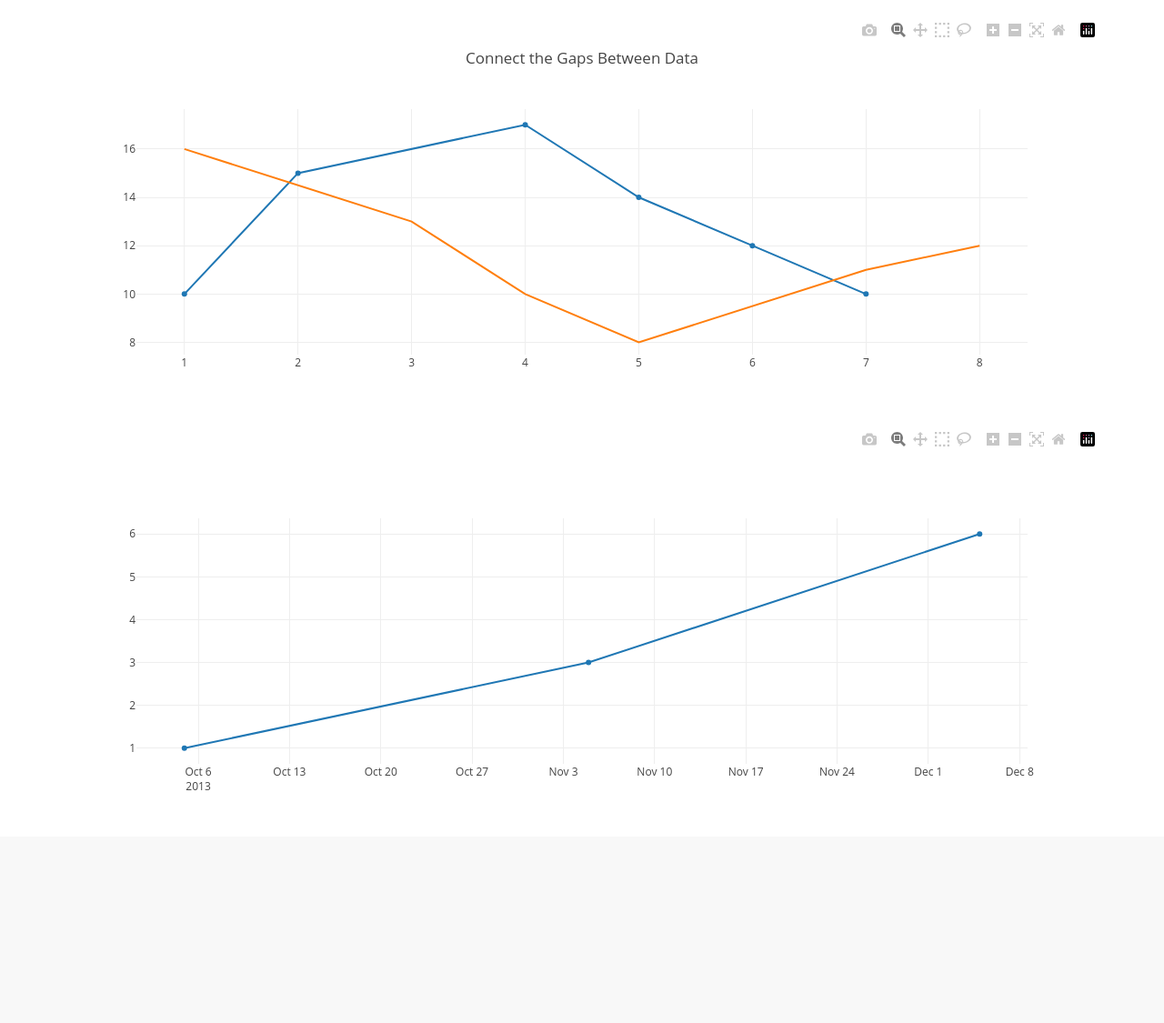
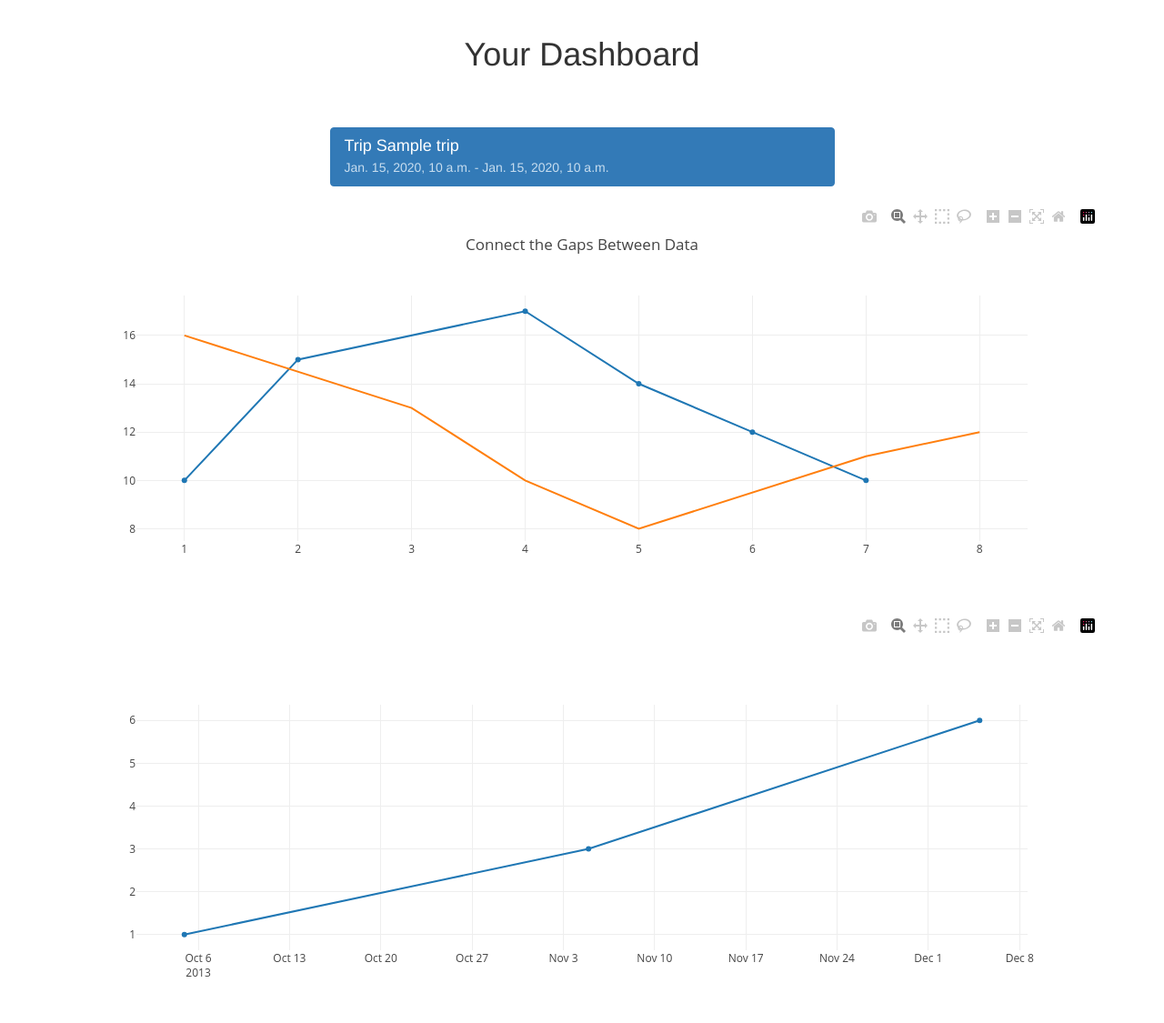
Before and after one commit to simonhossainkhan/canbus, a Django app: template canbus/templates/index.html in a window 1280 px wide. Shown: the part 51-1176 px from the top of the page at 91% size. Before the commit the page ends 920 px from the top, so only its background shows below. Run offline with Django 3.2, Linux system fonts and the light colour scheme; the template is opened without the code that fills it: values that come from a table or form of the project are taken from there, others are empty; tables that the repository leaves empty hold one stand-in row (values such as "Sample post"); parts of the project's set-up code (start-up, migrations or seed data) failed here and were passed over; some libraries are stand-ins or nearby versions.

Commit message:
Added dynamic trip data

```diff
--- /dev/null
+++ b/canbus/templates/base.html
@@ -0,0 +1,80 @@
+<!DOCTYPE html>
+<html lang="en">
+<head>
+    <meta charset="UTF-8">
+    <title>Canbus Service</title>
+
+    <link rel="stylesheet" type="text/css" href="https://maxcdn.bootstrapcdn.com/bootstrap/3.3.7/css/bootstrap.min.css">
+
+</head>
+<body>
+<!-- Static navbar -->
+<nav class="navbar navbar-default navbar-static-top">
+    <div class="container">
+        <div class="navbar-header">
+            <button type="button" class="navbar-toggle collapsed" data-toggle="collapse" data-target="#navbar" aria-expanded="false" aria-controls="navbar">
+                <span class="sr-only">Toggle navigation</span>
+                <span class="icon-bar"></span>
+                <span class="icon-bar"></span>
+                <span class="icon-bar"></span>
+            </button>
+            <a class="navbar-brand" href="#">CANBUS - 525</a>
+        </div>
+        <div id="navbar" class="navbar-collapse collapse">
+            <ul class="nav navbar-nav navbar-right">
+                <li><a href="#about">GitHub</a></li>
+                <li><a href="#contact">Example Request</a></li>
+            </ul>
+        </div><!--/.nav-collapse -->
+    </div>
+</nav>
+
+    {% block content %}
+
+    {% endblock %}
+
+</body>
+</html>
+
+{% load static %}
+
+<script src="https://cdn.plot.ly/plotly-latest.min.js"></script>
+<script src="https://code.jquery.com/jquery-2.2.4.min.js" integrity="sha256-BbhdlvQf/xTY9gja0Dq3HiwQF8LaCRTXxZKRutelT44=" crossorigin="anonymous"></script>
+<script src="https://maxcdn.bootstrapcdn.com/bootstrap/3.3.7/js/bootstrap.min.js"></script>
+<script src="{% static '/js/generateChart.js' %}"></script>
+
+<script>
+    var trace1 = {
+      x: [1, 2, 3, 4, 5, 6, 7, 8],
+      y: [10, 15, null, 17, 14, 12, 10, null, 15],
+      mode: 'lines+markers',
+      connectgaps: true
+    };
+
+    var trace2 = {
+      x: [1, 2, 3, 4, 5, 6, 7, 8],
+      y: [16, null, 13, 10, 8, null, 11, 12],
+      mode: 'lines',
+      connectgaps: true
+    };
+
+    var data = [trace1, trace2];
+
+    var layout = {
+      title: 'Connect the Gaps Between Data',
+      showlegend: false
+    };
+
+    Plotly.newPlot('myDiv', data, layout);
+
+
+    var data = [
+      {
+        x: ['2013-10-04 22:23:00', '2013-11-04 22:23:00', '2013-12-04 22:23:00'],
+        y: [1, 3, 6],
+        type: 'scatter'
+      }
+    ];
+
+    Plotly.newPlot('timeDiv', data);
+</script>
--- a/canbus/templates/index.html
+++ b/canbus/templates/index.html
@@ -1,34 +1,31 @@
-<!DOCTYPE html>
-<html lang="en">
-<head>
-    <meta charset="UTF-8">
-    <title>Canbus Service</title>
+{% extends "base.html" %}
 
-    <link rel="stylesheet" type="text/css" href="https://maxcdn.bootstrapcdn.com/bootstrap/3.3.7/css/bootstrap.min.css">
+{% block content %}
 
-</head>
-<body>
-    <!-- Static navbar -->
-    <nav class="navbar navbar-default navbar-static-top">
-        <div class="container">
-            <div class="navbar-header">
-                <button type="button" class="navbar-toggle collapsed" data-toggle="collapse" data-target="#navbar" aria-expanded="false" aria-controls="navbar">
-                    <span class="sr-only">Toggle navigation</span>
-                    <span class="icon-bar"></span>
-                    <span class="icon-bar"></span>
-                    <span class="icon-bar"></span>
-                </button>
-                <a class="navbar-brand" href="#">CANBUS - 525</a>
+    <div class="container">
+        <div class="row">
+            <div class="col-xs-12">
+                <h1 style="text-align:center;">Your Dashboard</h1>
             </div>
-            <div id="navbar" class="navbar-collapse collapse">
-                <ul class="nav navbar-nav navbar-right">
-                    <li><a href="#about">GitHub</a></li>
-                    <li><a href="#contact">Example Request</a></li>
-                </ul>
-            </div><!--/.nav-collapse -->
         </div>
-    </nav>
+    </div>
 
+    <div style="padding-top:50px;"></div>
+
+    <div class="container">
+        <div class="row">
+            <div class="col-xs-6 col-xs-offset-3">
+                <div class="list-group">
+                    {% for item in trips %}
+                        <a href="#" class="list-group-item {% if forloop.counter == 1 %} active {% endif %}">
+                            <h4 class="list-group-item-heading">Trip {{item.name}}</h4>
+                            <p class="list-group-item-text">{{item.start_time}} - {{item.end_time}}</p>
+                        </a>
+                    {% endfor %}
+                </div>
+            </div>
+        </div>
+    </div>
 
     <div class="container">
         <div class="row">
@@ -45,48 +42,4 @@
         </div>
     </div>
 
-</body>
-</html>
-
-{% load static %}
-
-<script src="https://cdn.plot.ly/plotly-latest.min.js"></script>
-<script src="https://code.jquery.com/jquery-2.2.4.min.js" integrity="sha256-BbhdlvQf/xTY9gja0Dq3HiwQF8LaCRTXxZKRutelT44=" crossorigin="anonymous"></script>
-<script src="https://maxcdn.bootstrapcdn.com/bootstrap/3.3.7/js/bootstrap.min.js"></script>
-<script src="{% static '/js/generateChart.js' %}"></script>
-
-<script>
-    var trace1 = {
-      x: [1, 2, 3, 4, 5, 6, 7, 8],
-      y: [10, 15, null, 17, 14, 12, 10, null, 15],
-      mode: 'lines+markers',
-      connectgaps: true
-    };
-
-    var trace2 = {
-      x: [1, 2, 3, 4, 5, 6, 7, 8],
-      y: [16, null, 13, 10, 8, null, 11, 12],
-      mode: 'lines',
-      connectgaps: true
-    };
-
-    var data = [trace1, trace2];
-
-    var layout = {
-      title: 'Connect the Gaps Between Data',
-      showlegend: false
-    };
-
-    Plotly.newPlot('myDiv', data, layout);
-
-
-    var data = [
-      {
-        x: ['2013-10-04 22:23:00', '2013-11-04 22:23:00', '2013-12-04 22:23:00'],
-        y: [1, 3, 6],
-        type: 'scatter'
-      }
-    ];
-
-    Plotly.newPlot('timeDiv', data);
-</script>
+{% endblock %}
--- a/canbus/urls.py
+++ b/canbus/urls.py
@@ -15,9 +15,8 @@ Including another URLconf
 """
 from django.conf.urls import url, include
 from django.contrib import admin
-from django.views.generic import TemplateView
 
-from service.views import TripsInformationList, TripsList, SaveLogFile
+from service.views import TripsInformationList, TripsList, SaveLogFile, HomeView
 from django.conf.urls.static import static
 from django.conf import settings
 
@@ -25,7 +24,7 @@ from django.conf import settings
 # Wire up our API using automatic URL routing.
 # Additionally, we include login URLs for the browsable API.
 urlpatterns = [
-    url(r'^$', TemplateView.as_view(template_name="index.html")),
+    url(r'^$', HomeView.as_view()),
     url(r'^admin/', admin.site.urls),
     url(r'^api/trips/$', TripsList.as_view()),
     url(r'^api/trip-information/$', TripsInformationList.as_view()),
```
Also changed, not shown: canbus/service/views.py (+16 -0 lines).
